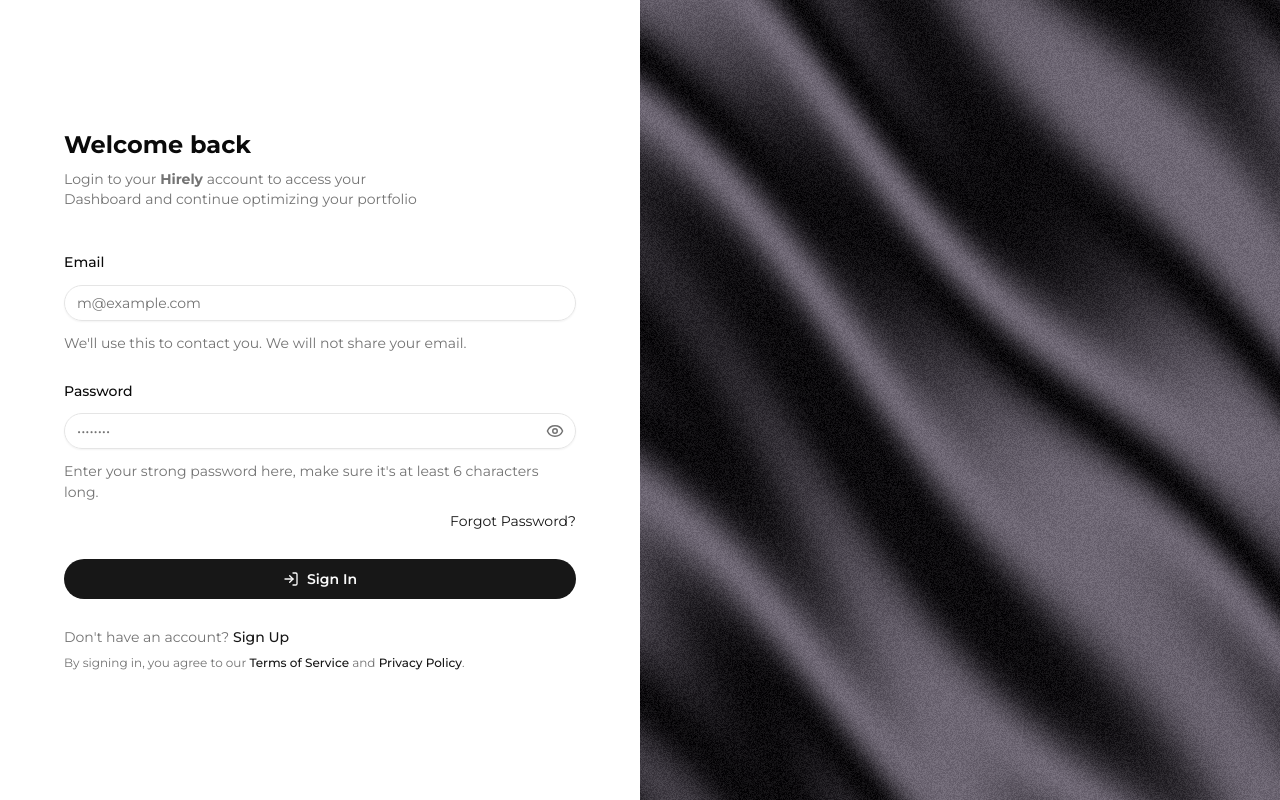
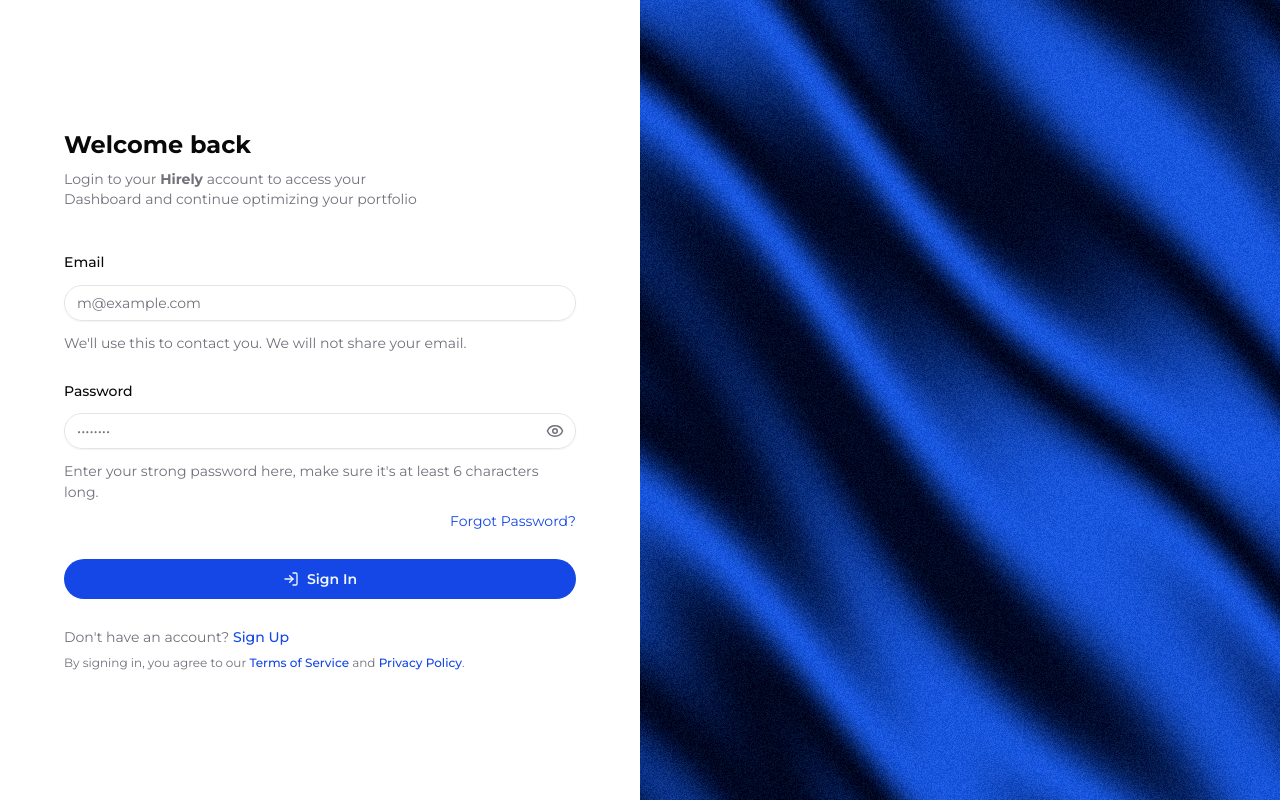
Before and after one commit to Mahmovdsayed/hirely, a Next.js app: page / in a window 1280 px wide. Built offline with nearby package versions, Linux system fonts and the light colour scheme.

Commit message:
fix: update Silk component color to enhance visual consistency

```diff
--- a/app/globals.css
+++ b/app/globals.css
@@ -54,72 +54,71 @@
 
 :root {
   --radius: 0.65rem;
-  --background: #ffffff;
-  --foreground: oklch(0.145 0 0);
+  --background: oklch(1 0 0);
+  --foreground: oklch(0.141 0.005 285.823);
   --card: oklch(1 0 0);
-  --card-foreground: oklch(0.145 0 0);
+  --card-foreground: oklch(0.141 0.005 285.823);
   --popover: oklch(1 0 0);
-  --popover-foreground: oklch(0.145 0 0);
-  --primary: oklch(0.205 0 0);
-  --primary-foreground: oklch(0.985 0 0);
-  --secondary: oklch(0.97 0 0);
-  --secondary-foreground: oklch(0.205 0 0);
-  --muted: oklch(0.97 0 0);
-  --muted-foreground: oklch(0.556 0 0);
-  --accent: oklch(0.97 0 0);
-  --accent-foreground: oklch(0.205 0 0);
+  --popover-foreground: oklch(0.141 0.005 285.823);
+  --primary: oklch(0.488 0.243 264.376);
+  --primary-foreground: oklch(0.97 0.014 254.604);
+  --secondary: oklch(0.967 0.001 286.375);
+  --secondary-foreground: oklch(0.21 0.006 285.885);
+  --muted: oklch(0.967 0.001 286.375);
+  --muted-foreground: oklch(0.552 0.016 285.938);
+  --accent: oklch(0.967 0.001 286.375);
+  --accent-foreground: oklch(0.21 0.006 285.885);
   --destructive: oklch(0.577 0.245 27.325);
-  --border: oklch(0.922 0 0);
-  --input: oklch(0.922 0 0);
+  --border: oklch(0.92 0.004 286.32);
+  --input: oklch(0.92 0.004 286.32);
   --ring: oklch(0.708 0 0);
-  --chart-1: oklch(0.646 0.222 41.116);
-  --chart-2: oklch(0.6 0.118 184.704);
-  --chart-3: oklch(0.398 0.07 227.392);
-  --chart-4: oklch(0.828 0.189 84.429);
-  --chart-5: oklch(0.769 0.188 70.08);
-  --radius: 0.625rem;
+  --chart-1: oklch(0.809 0.105 251.813);
+  --chart-2: oklch(0.623 0.214 259.815);
+  --chart-3: oklch(0.546 0.245 262.881);
+  --chart-4: oklch(0.488 0.243 264.376);
+  --chart-5: oklch(0.424 0.199 265.638);
   --sidebar: oklch(0.985 0 0);
-  --sidebar-foreground: oklch(0.145 0 0);
-  --sidebar-primary: oklch(0.205 0 0);
-  --sidebar-primary-foreground: oklch(0.985 0 0);
-  --sidebar-accent: oklch(0.97 0 0);
-  --sidebar-accent-foreground: oklch(0.205 0 0);
-  --sidebar-border: oklch(0.922 0 0);
+  --sidebar-foreground: oklch(0.141 0.005 285.823);
+  --sidebar-primary: oklch(0.546 0.245 262.881);
+  --sidebar-primary-foreground: oklch(0.97 0.014 254.604);
+  --sidebar-accent: oklch(0.967 0.001 286.375);
+  --sidebar-accent-foreground: oklch(0.21 0.006 285.885);
+  --sidebar-border: oklch(0.92 0.004 286.32);
   --sidebar-ring: oklch(0.708 0 0);
 }
 
 .dark {
-  --background: #000000;
+  --background: oklch(0.141 0.005 285.823);
   --foreground: oklch(0.985 0 0);
-  --card: oklch(0.205 0 0);
+  --card: oklch(0.21 0.006 285.885);
   --card-foreground: oklch(0.985 0 0);
-  --popover: oklch(0.205 0 0);
+  --popover: oklch(0.21 0.006 285.885);
   --popover-foreground: oklch(0.985 0 0);
-  --primary: oklch(0.922 0 0);
-  --primary-foreground: oklch(0.205 0 0);
-  --secondary: oklch(0.269 0 0);
+  --primary: oklch(0.488 0.243 264.376);
+  --primary-foreground: oklch(0.97 0.014 254.604);
+  --secondary: oklch(0.274 0.006 286.033);
   --secondary-foreground: oklch(0.985 0 0);
-  --muted: oklch(0.269 0 0);
-  --muted-foreground: oklch(0.708 0 0);
-  --accent: oklch(0.269 0 0);
+  --muted: oklch(0.274 0.006 286.033);
+  --muted-foreground: oklch(0.705 0.015 286.067);
+  --accent: oklch(0.274 0.006 286.033);
   --accent-foreground: oklch(0.985 0 0);
   --destructive: oklch(0.704 0.191 22.216);
   --border: oklch(1 0 0 / 10%);
   --input: oklch(1 0 0 / 15%);
   --ring: oklch(0.556 0 0);
-  --chart-1: oklch(0.488 0.243 264.376);
-  --chart-2: oklch(0.696 0.17 162.48);
-  --chart-3: oklch(0.769 0.188 70.08);
-  --chart-4: oklch(0.627 0.265 303.9);
-  --chart-5: oklch(0.645 0.246 16.439);
-  --sidebar: oklch(0.205 0 0);
+  --chart-1: oklch(0.809 0.105 251.813);
+  --chart-2: oklch(0.623 0.214 259.815);
+  --chart-3: oklch(0.546 0.245 262.881);
+  --chart-4: oklch(0.488 0.243 264.376);
+  --chart-5: oklch(0.424 0.199 265.638);
+  --sidebar: oklch(0.21 0.006 285.885);
   --sidebar-foreground: oklch(0.985 0 0);
-  --sidebar-primary: oklch(0.488 0.243 264.376);
-  --sidebar-primary-foreground: oklch(0.985 0 0);
-  --sidebar-accent: oklch(0.269 0 0);
+  --sidebar-primary: oklch(0.623 0.214 259.815);
+  --sidebar-primary-foreground: oklch(0.97 0.014 254.604);
+  --sidebar-accent: oklch(0.274 0.006 286.033);
   --sidebar-accent-foreground: oklch(0.985 0 0);
   --sidebar-border: oklch(1 0 0 / 10%);
-  --sidebar-ring: oklch(0.556 0 0);
+  --sidebar-ring: oklch(0.439 0 0);
 }
 
 @layer base {
--- a/components/pages/auth/SignInPage.tsx
+++ b/components/pages/auth/SignInPage.tsx
@@ -17,7 +17,7 @@
                 <Silk
                     speed={5}
                     scale={1}
-                    color="#7B7481"
+                    color="#2563EB"
                     noiseIntensity={1.5}
                     rotation={0}
                 />
```
